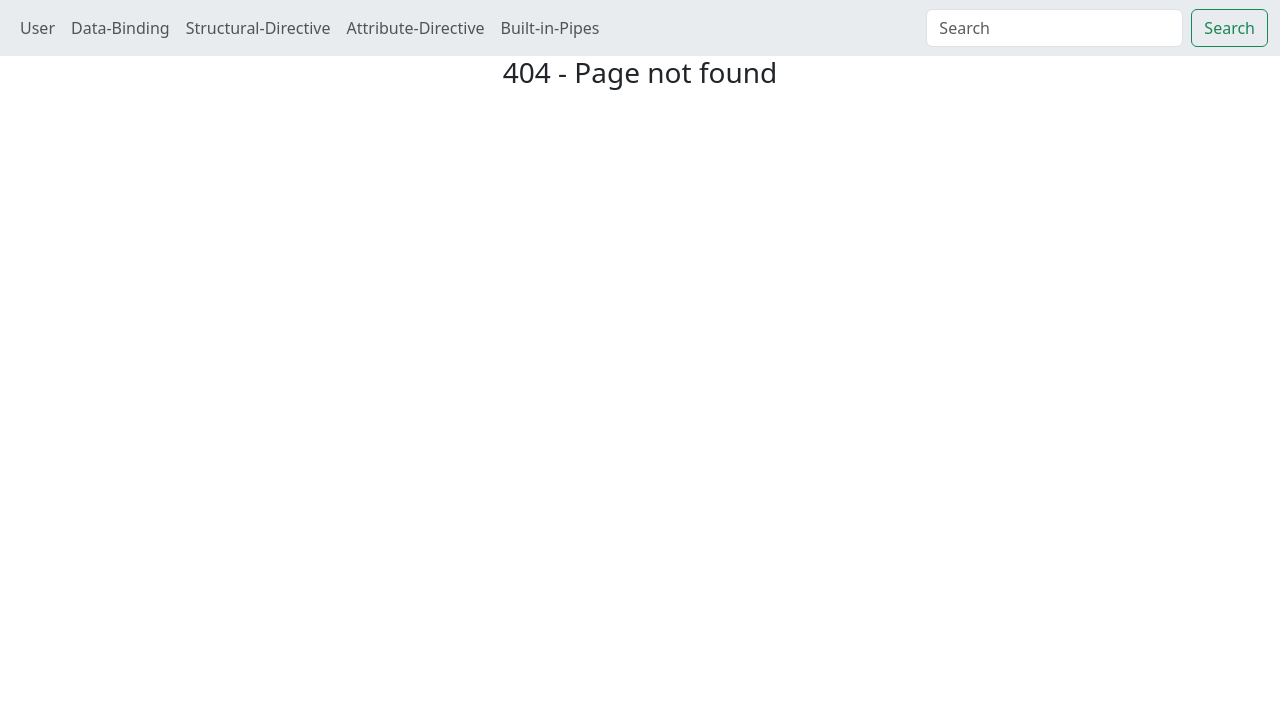
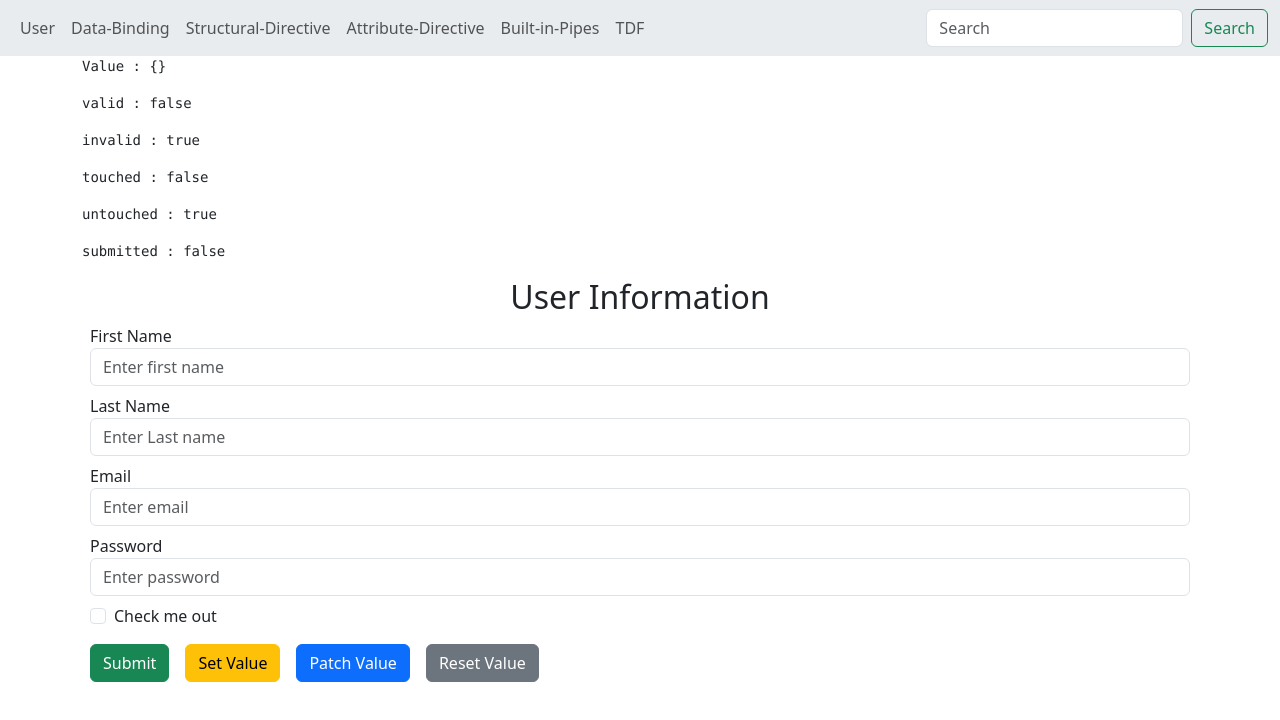
Before and after one commit to KoTvTrysaX01/Angular-Course-2, an Angular app in the folder Lessons/: page /tdf in a window 1280 px wide. Before the commit this address had no page. Shown: the top 720 px of the page. Built offline with nearby package versions, Linux system fonts and the light colour scheme.

Commit message:
Watched lesson 19 / Template Driven Form (TDF)

```diff
--- a/Lessons/src/app/app.component.html
+++ b/Lessons/src/app/app.component.html
@@ -34,6 +34,9 @@
         <li class="nav-item">
           <a class="nav-link" [routerLink]="'built-in-pipes/'">Built-in-Pipes</a>
         </li>
+        <li class="nav-item">
+          <a class="nav-link" [routerLink]="'tdf/'">TDF</a>
+        </li>
         <!-- <li class="nav-item dropdown"> -->
           <!-- <a class="nav-link dropdown-toggle" href="#" role="button" data-bs-toggle="dropdown" aria-expanded="false">
             Dropdown
--- a/Lessons/src/app/app.routes.ts
+++ b/Lessons/src/app/app.routes.ts
@@ -5,6 +5,7 @@
 import { AttributeDirectivesComponent } from './attribute-directives/attribute-directives.component';
 import { PageNotFoundComponent } from './page-not-found/page-not-found.component';
 import { BuiltInPipesComponent } from './built-in-pipes/built-in-pipes.component';
+import { TemplateDrivenFormComponent } from './template-driven-form/template-driven-form.component';
 
 // Default route must be defined first
 // Wildcard route must be defined last
@@ -17,5 +18,6 @@
     {path: 'structural-directive', component: StructuralDirectiveNgifVsIfComponent},
     {path: 'attribute-directive', component: AttributeDirectivesComponent},
     {path: 'built-in-pipes', component: BuiltInPipesComponent},
+    {path: 'tdf', component: TemplateDrivenFormComponent},
     {path: '**', component: PageNotFoundComponent}
 ];
--- /dev/null
+++ b/Lessons/src/app/template-driven-form/template-driven-form.component.html
@@ -0,0 +1,37 @@
+<div class="container">
+    <form #userForm="ngForm" (ngSubmit)="onSubmit(userForm)">
+        <pre>Value : {{userForm.value | json}}</pre>
+        <pre>valid : {{userForm.valid}}</pre>
+        <pre>invalid : {{userForm.invalid}}</pre>
+        <pre>touched : {{userForm.touched}}</pre>
+        <pre>untouched : {{userForm.untouched}}</pre>
+        <pre>submitted : {{userForm.submitted}}</pre>
+        <h2 class="text-center m-2">User Information</h2>
+        {{userObject.firstName}}
+        <div class="form-group m-2">
+            <label>First Name</label>
+            <input type="text" class="form-control" placeholder="Enter first name" name="firstName" [(ngModel)]="userObject.firstName" required>
+        </div>
+         {{userObject.lastName}}
+        <div class="form-group m-2">
+            <label>Last Name</label>
+            <input type="text" class="form-control" placeholder="Enter Last name" name="lastName" [(ngModel)]="userObject.lastName">
+        </div>
+        <div class="form-group m-2">
+            <label>Email</label>
+            <input type="email" class="form-control" placeholder="Enter email" name="email" [(ngModel)]="userObject.email">
+        </div>
+        <div class="form-group m-2">
+            <label>Password</label>
+            <input type="password" class="form-control" placeholder="Enter password" name="pass" [(ngModel)]="userObject.pass">
+        </div>
+        <div class="form-check m-2">
+            <label>Check me out</label>
+            <input type="checkbox" class="form-check-input" name="isCheck" [(ngModel)]="userObject.isCkeck">
+        </div>
+        <button class="btn btn-success m-2">Submit</button>
+        <button class="btn btn-warning m-2" (click)="setValues(userForm)">Set Value</button>
+        <button class="btn btn-primary m-2" (click)="patchValues(userForm)">Patch Value</button>
+        <button class="btn btn-secondary m-2" (click)="resetValues(userForm)">Reset Value</button>
+    </form>
+</div>
--- /dev/null
+++ b/Lessons/src/app/template-driven-form/template-driven-form.component.ts
@@ -0,0 +1,61 @@
+import { Component, OnInit } from '@angular/core';
+import { FormsModule, NgForm } from '@angular/forms';
+import { User } from '../user';
+import { JsonPipe } from '@angular/common';
+
+@Component({
+  selector: 'KOT-template-driven-form',
+  imports: [
+    FormsModule,
+    JsonPipe
+  ],
+  templateUrl: './template-driven-form.component.html',
+  styleUrl: './template-driven-form.component.scss'
+})
+export class TemplateDrivenFormComponent implements OnInit {
+
+
+  userObject: User = {
+
+  }
+
+  onSubmit(userForm: NgForm) {
+    console.log(userForm.value)
+  }
+
+  ngOnInit(): void {
+    // this.userObject = {
+    //   firstName : "Vadim",
+    //   lastName: "Elshin",
+    //   email: "example@gmail.com",
+    //   pass: "123",
+    //   isCkeck: true
+    // }
+  }
+
+  setValues(userForm: NgForm) {
+    let obj = {
+      firstName: "Vadim",
+      lastName: "Elshin",
+      email: "example@gmail.com",
+      pass: "123",
+      isCheck: true,
+    }
+    userForm.setValue(obj);
+  }
+
+  patchValues(userForm: NgForm) {
+    let obj = {
+      firstName: "Vadim",
+      lastName: "Elshin",
+      email: "example@gmail.com"
+    }
+    userForm.control.patchValue(obj);
+  }
+
+  resetValues(userForm: NgForm){
+    // userForm.reset();
+    userForm.resetForm();
+  }
+
+}
--- /dev/null
+++ b/Lessons/src/app/user.ts
@@ -0,0 +1,7 @@
+export interface User {
+    firstName?: string;
+    lastName?: string;
+    email?: string;
+    pass?: any;
+    isCkeck?: boolean;
+}
```
Also changed, not shown: Lessons/src/app/template-driven-form/template-driven-form.component.scss (added), 1 other file (tests, documents, lock files or other folders).
